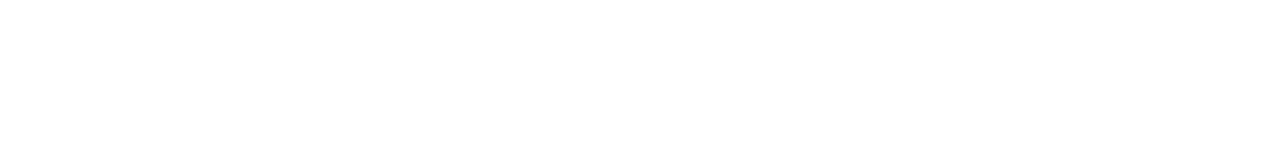
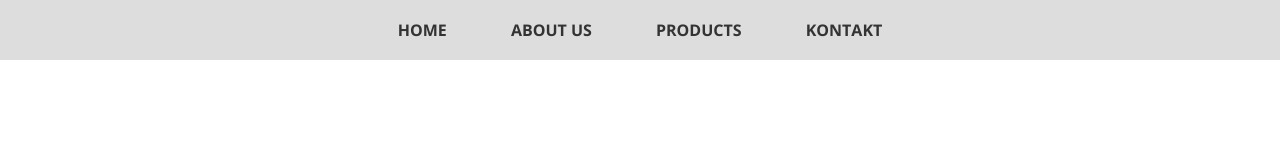
Before and after one commit to wojciech-progr/simple-responsive-website, a plain HTML site: page index.html in a window 1280 px wide. Drawn offline with nearby package versions, Linux system fonts and the light colour scheme.

Commit message:
Menu for phone and desktop

```diff
--- a/css/styles.css
+++ b/css/styles.css
@@ -7,3 +7,59 @@
 body {
     font-family: 'Open Sans', sans-serif;
 }
+
+nav {
+    height: 60px;
+    line-height: 60px;
+    background-color: #ddd;
+    text-align: center;
+}
+
+.wrapper {
+    margin: 0 auto;
+    width: 100%;
+    max-width: 1200px;
+}
+
+.burger-icon {
+    display: block;
+    margin-left: auto;
+    padding: 0 30px;
+    line-height: 60px;
+    font-size: 30px;
+    background: none;
+    border: none;
+    transition: color .3s;
+    cursor: pointer;
+}
+
+.burger-icon:hover {
+    color: red;
+}
+
+.nav-items {
+    display: none;
+}
+
+@media (min-width: 768px) {
+    .burger-icon {
+        display: none;
+    }
+
+    .nav-items {
+        display: block;
+    }
+
+    .nav-items a {
+        padding: 0 30px;
+        text-decoration: none;
+        text-transform: uppercase;
+        font-weight: bold;
+        color: #333;
+        transition: color 0.3s;
+    }
+
+    .nav-items a:hover {
+        color: #09f;
+    }
+}
--- a/index.html
+++ b/index.html
@@ -15,7 +15,15 @@
 
 <body>
     <nav>
-
+        <div class="wrapper">
+            <button class="burger-icon"><i class="fas fa-bars"></i></button>
+            <div class="nav-items">
+                <a href="#">Home</a>
+                <a href="#">About us</a>
+                <a href="#">Products</a>
+                <a href="#">Kontakt</a>
+            </div>
+        </div>
     </nav>
     <header>
 
```
